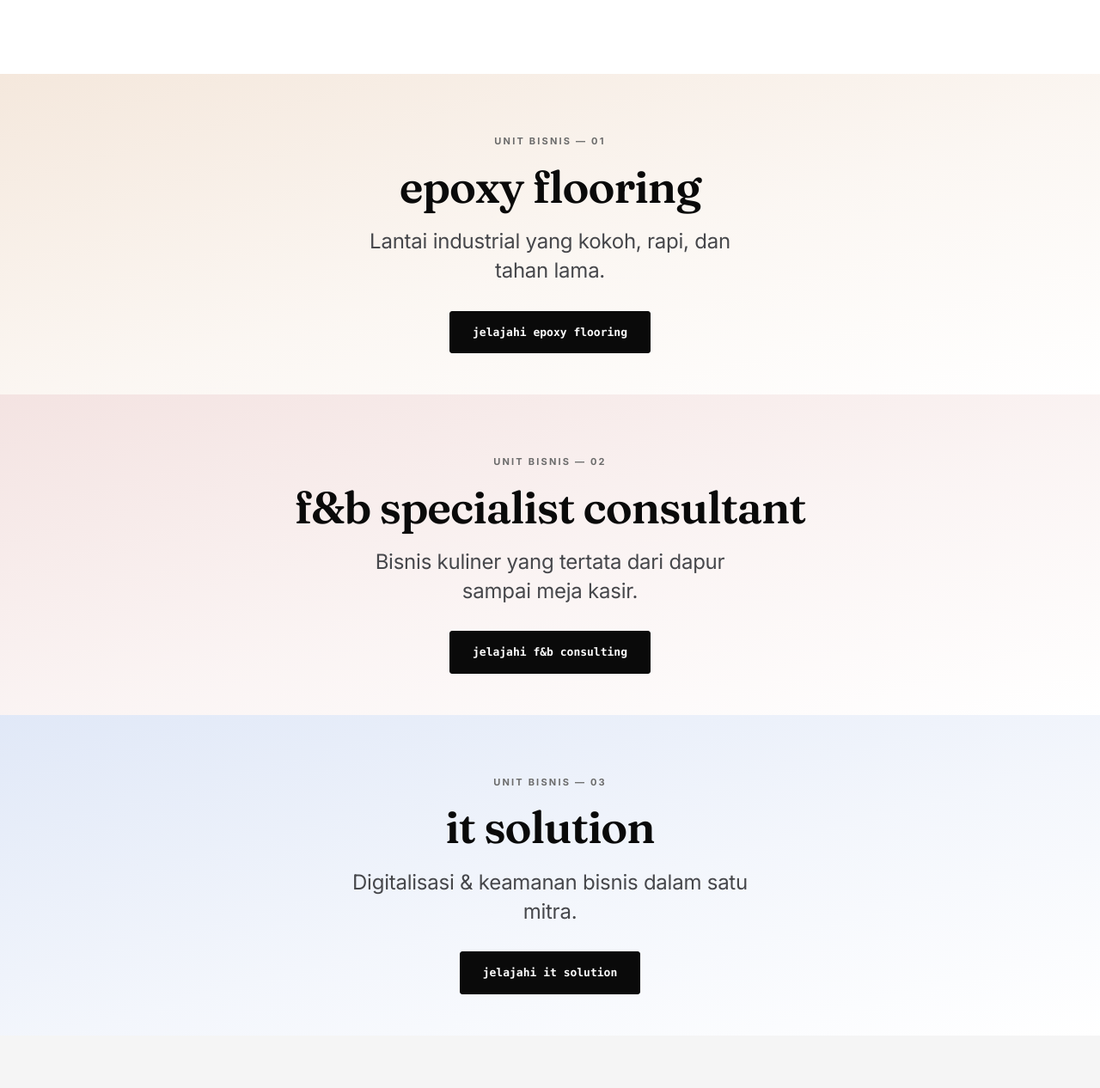
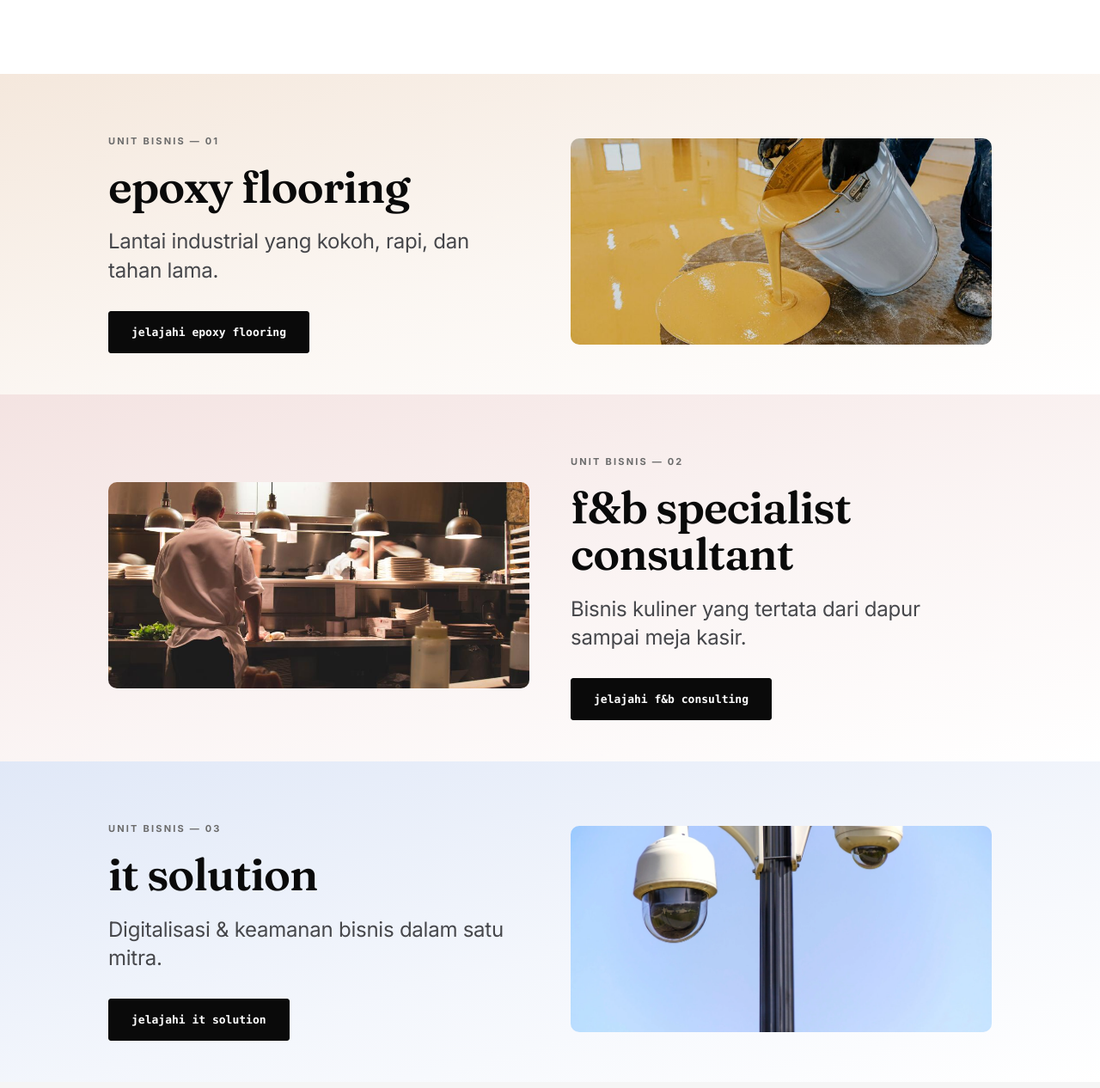
Before and after one commit to bangcalvinsetiawan/karyadiwangsa-repo, a plain HTML site: page index.html in a window 1280 px wide. Shown: the part 1234-2500 px from the top of the page at 86% size. Drawn offline with Linux system fonts and the light colour scheme.

Commit message:
Tambah foto ke halaman depan (index.html)
Halaman depan sebelumnya sama sekali tidak ada gambar (cuma logo di nav).
Tambah 3 foto existing (reuse dari halaman unit, tidak perlu cari baru) ke
masing-masing section unit bisnis dengan layout split teks-foto zigzag:
- Epoxy (bleed amber): teks kiri, foto construction-worker.jpg kanan
- F&B (bleed crimson): foto fnb-kitchen.jpg kiri, teks kanan (terbalik)
- IT (bleed sky): teks kiri, foto it-cctv.jpg kanan

Verifikasi: browser snapshot + vision check konfirmasi pola alternating
rapi, semua gambar load OK (console check), text-align kiri (bukan center)
di desktop breakpoint.

```diff
--- a/index.html
+++ b/index.html
@@ -68,7 +68,9 @@
 
 <!-- Epoxy -->
 <div class="bleed amber" id="epoxy-section">
-  <div class="wrap" style="padding-top:clamp(56px,8vh,90px);padding-bottom:clamp(44px,6vh,70px);text-align:center">
+  <div class="wrap" style="padding-top:clamp(56px,8vh,90px);padding-bottom:clamp(44px,6vh,70px)">
+    <div class="unit-split">
+      <div style="text-align:center">
         <span class="eyebrow">Unit Bisnis — 01</span>
         <h2 style="margin-top:14px">epoxy flooring</h2>
         <p class="lede" style="margin:20px auto 0;max-width:32ch">Lantai industrial yang kokoh, rapi, dan tahan lama.</p>
@@ -76,11 +78,17 @@
           <a href="epoxy-flooring.html" class="btn solid">jelajahi epoxy flooring</a>
         </div>
       </div>
+      <img src="assets/construction-worker.jpg" alt="Proses aplikasi epoxy flooring" style="width:100%;border-radius:10px;object-fit:cover;height:clamp(200px,30vh,320px)">
+    </div>
+  </div>
 </div>
 
 <!-- F&B -->
 <div class="bleed crimson" id="fnb-section">
-  <div class="wrap" style="padding-top:clamp(56px,8vh,90px);padding-bottom:clamp(44px,6vh,70px);text-align:center">
+  <div class="wrap" style="padding-top:clamp(56px,8vh,90px);padding-bottom:clamp(44px,6vh,70px)">
+    <div class="unit-split">
+      <img src="assets/fnb-kitchen.jpg" alt="Dapur komersial profesional yang tertata" style="width:100%;border-radius:10px;object-fit:cover;height:clamp(200px,30vh,320px)" class="unit-img-first">
+      <div style="text-align:center">
         <span class="eyebrow">Unit Bisnis — 02</span>
         <h2 style="margin-top:14px">f&amp;b specialist consultant</h2>
         <p class="lede" style="margin:20px auto 0;max-width:32ch">Bisnis kuliner yang tertata dari dapur sampai meja kasir.</p>
@@ -89,10 +97,14 @@
         </div>
       </div>
     </div>
+  </div>
+</div>
 
 <!-- IT -->
 <div class="bleed sky" id="it-section">
-  <div class="wrap" style="padding-top:clamp(56px,8vh,90px);padding-bottom:clamp(44px,6vh,70px);text-align:center">
+  <div class="wrap" style="padding-top:clamp(56px,8vh,90px);padding-bottom:clamp(44px,6vh,70px)">
+    <div class="unit-split">
+      <div style="text-align:center">
         <span class="eyebrow">Unit Bisnis — 03</span>
         <h2 style="margin-top:14px">it solution</h2>
         <p class="lede" style="margin:20px auto 0;max-width:32ch">Digitalisasi & keamanan bisnis dalam satu mitra.</p>
@@ -100,7 +112,18 @@
           <a href="it-solution.html" class="btn solid">jelajahi it solution</a>
         </div>
       </div>
+      <img src="assets/it-cctv.jpg" alt="Kamera CCTV terpasang untuk keamanan fasilitas" style="width:100%;border-radius:10px;object-fit:cover;height:clamp(200px,30vh,320px)">
     </div>
+  </div>
+</div>
+<style>
+.unit-split { display:grid; gap:32px; grid-template-columns:1fr; align-items:center; }
+@media(min-width:820px){
+  .unit-split { grid-template-columns:1fr 1fr; gap:48px; }
+  .unit-split > div:not(.unit-img-first) { text-align:left !important; }
+  .unit-split .lede, .unit-split div[style*="justify-content:center"] { margin-left:0 !important; justify-content:flex-start !important; }
+}
+</style>
 
 <!-- Stats -->
 <section class="pad" style="background:var(--paper-2)">
```
Lines whose indentation alone changed are shown as unchanged.
